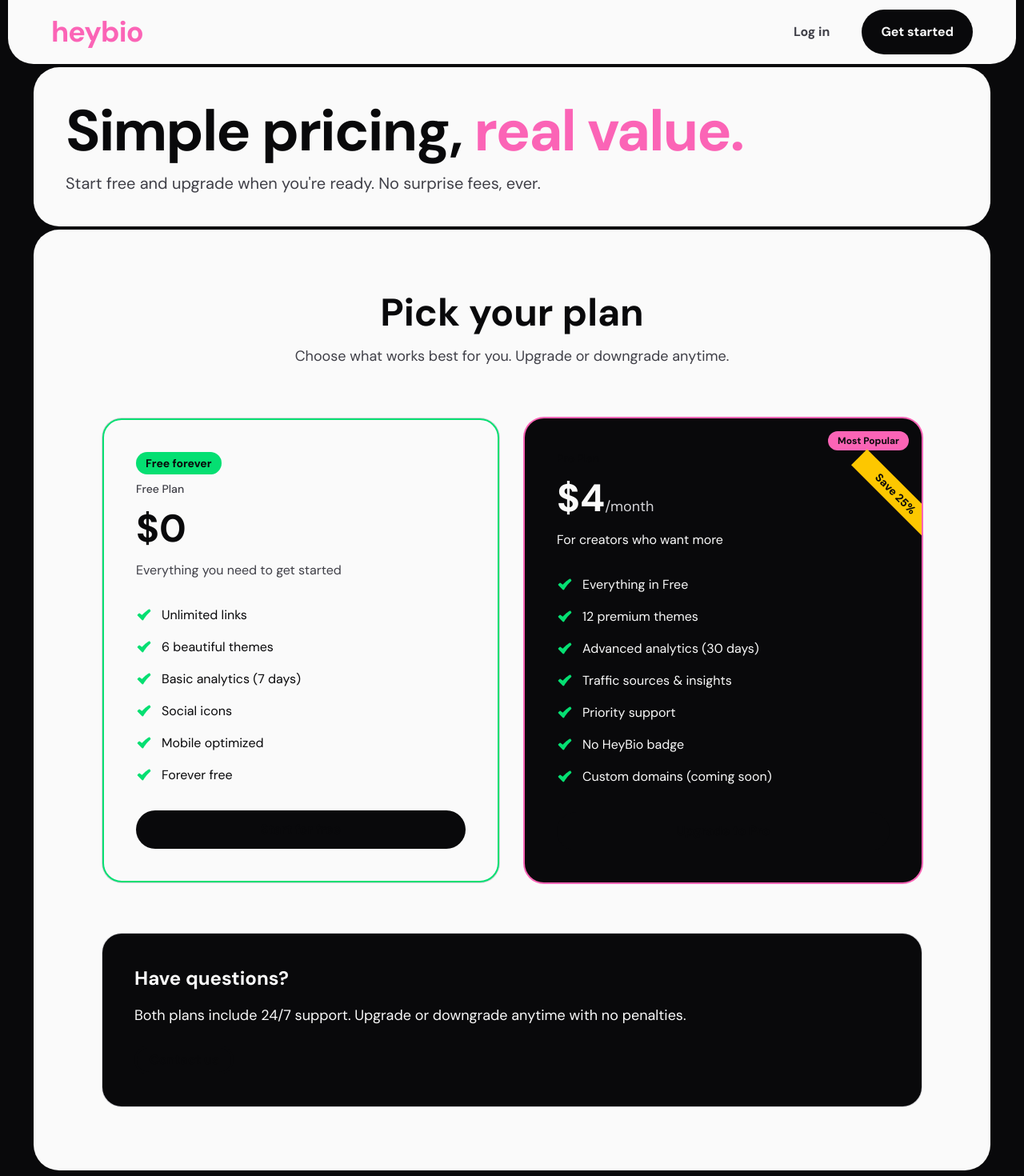
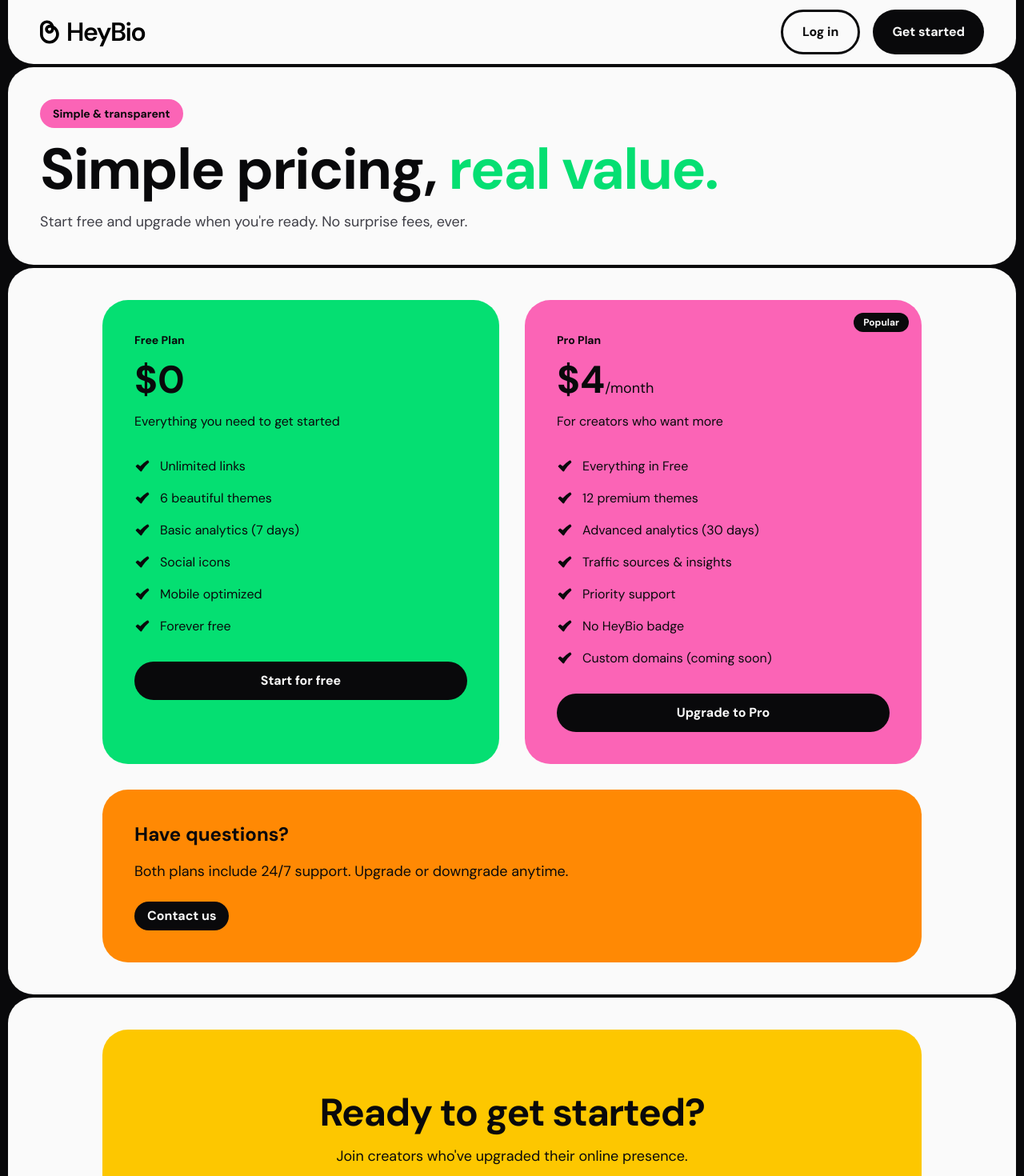
Before and after one commit to eitan-roberto/heybio, a Next.js app: page /pricing in a window 1280 px wide. Shown: the top 1470 px of the page at 80% size. Built offline with nearby package versions, Linux system fonts and the light colour scheme.

Commit message:
Update pricing, login, signup to match new design

```diff
--- a/src/app/login/page.tsx
+++ b/src/app/login/page.tsx
@@ -7,6 +7,7 @@
 import { Button } from '@/components/ui/button';
 import { Input } from '@/components/ui/input';
 import { Label } from '@/components/ui/label';
+import { SvgAsset } from '@/components/ui/svgasset';
 import { createClient } from '@/lib/supabase/client';
 
 function LoginForm() {
@@ -59,26 +60,25 @@
   };
 
   return (
-    <div className="w-full max-w-md">
+    <div className="w-full max-w-md px-4">
       {/* Logo */}
-      <Link href="/" className="block text-center mb-8">
-        <span className="text-4xl text-pink font-bold">heybio</span>
+      <Link href="/" className="block text-center mb-8 text-pink">
+        <SvgAsset src="/logos/logo-full.svg" height={48} className="mx-auto" />
       </Link>
 
       {/* Card */}
-      <div className="bg-bottom rounded-4xl p-8 shadow-xl ring-1 ring-low">
+      <div className="bg-bottom rounded-4xl p-6 md:p-8">
         <h1 className="text-2xl font-bold text-center mb-2 text-top">
           Welcome back
         </h1>
-        <p className="text-center text-mid mb-8">
+        <p className="text-center text-high mb-8">
           Sign in to manage your bio page
         </p>
 
         {/* Google Login */}
         <Button
           type="button"
-          variant="outline"
-          className="w-full rounded-full py-6 mb-4"
+          className="w-full rounded-full py-6 mb-4 bg-blue text-top hover:bg-blue/80"
           onClick={handleGoogleLogin}
           disabled={loading}
         >
@@ -107,7 +107,7 @@
                 placeholder="you@example.com"
                 value={email}
                 onChange={(e) => setEmail(e.target.value)}
-                className="pl-10 rounded-xl py-6"
+                className="pl-10 rounded-xl py-6 bg-low border-0"
                 required
               />
             </div>
@@ -128,21 +128,21 @@
                 placeholder="••••••••"
                 value={password}
                 onChange={(e) => setPassword(e.target.value)}
-                className="pl-10 rounded-xl py-6"
+                className="pl-10 rounded-xl py-6 bg-low border-0"
                 required
               />
             </div>
           </div>
 
           {error && (
-            <div className="p-3 rounded-lg bg-red-50 text-red-600 text-sm">
+            <div className="p-3 rounded-xl bg-orange/20 text-orange text-sm">
               {error}
             </div>
           )}
 
           <Button
             type="submit"
-            className="w-full rounded-full py-6 bg-top text-bottom hover:bg-high"
+            className="w-full rounded-full py-6 bg-green text-top hover:bg-green/80"
             disabled={loading}
           >
             {loading ? (
@@ -158,9 +158,9 @@
       </div>
 
       {/* Sign up link */}
-      <p className="text-center mt-6 text-mid">
+      <p className="text-center mt-6 text-high">
         Don&apos;t have an account?{' '}
-        <Link href="/signup" className="text-top font-medium hover:underline">
+        <Link href="/signup" className="text-pink font-medium hover:underline">
           Sign up
         </Link>
       </p>
@@ -170,11 +170,11 @@
 
 function LoginFallback() {
   return (
-    <div className="w-full max-w-md">
-      <div className="block text-center mb-8">
-        <span className="text-4xl text-pink font-bold">heybio</span>
+    <div className="w-full max-w-md px-4">
+      <div className="block text-center mb-8 text-pink">
+        <SvgAsset src="/logos/logo-full.svg" height={48} className="mx-auto" />
       </div>
-      <div className="bg-bottom rounded-4xl p-8 shadow-xl ring-1 ring-low flex items-center justify-center min-h-[400px]">
+      <div className="bg-bottom rounded-4xl p-8 flex items-center justify-center min-h-[400px]">
         <Icon icon="loader-2" className="w-8 h-8 animate-spin text-mid" />
       </div>
     </div>
@@ -183,7 +183,7 @@
 
 export default function LoginPage() {
   return (
-    <div className="min-h-screen flex items-center justify-center bg-top px-4">
+    <div className="min-h-screen flex items-center justify-center">
       <Suspense fallback={<LoginFallback />}>
         <LoginForm />
       </Suspense>
--- a/src/app/pricing/page.tsx
+++ b/src/app/pricing/page.tsx
@@ -1,8 +1,11 @@
 'use client';
 
+import { useState } from 'react';
 import Link from 'next/link';
 import { Icon } from '@/components/ui/icon';
 import { Button } from '@/components/ui/button';
+import { SvgAsset } from '@/components/ui/svgasset';
+import { cn } from '@/lib/utils';
 
 const FREE_FEATURES = [
   'Unlimited links',
@@ -24,23 +27,60 @@
 ];
 
 export default function PricingPage() {
+  const [mobileMenuOpen, setMobileMenuOpen] = useState(false);
+
   return (
-    <div className="min-h-screen bg-top flex flex-col gap-1">
+    <div className="min-h-screen flex flex-col gap-1 overflow-x-hidden">
       {/* Navigation */}
-      <nav className="mx-auto w-full bg-bottom px-10 py-3 rounded-bl-4xl rounded-br-4xl">
-        <div className="mx-auto flex items-center justify-between max-w-6xl">
-          <Link href="/" className="text-4xl text-pink font-bold tracking-tight">
-            heybio
+      <nav className="mx-auto w-full bg-bottom px-4 md:px-10 py-3 rounded-bl-4xl rounded-br-4xl">
+        <div className="mx-auto flex items-center justify-between">
+          <Link href="/" className="flex items-center gap-[12px] text-pink">
+            <SvgAsset src="/logos/logo-full.svg" height={42} />
           </Link>
-          <div className="flex items-center gap-2 md:gap-4">
-            <Button variant="ghost" size="lg" className="rounded-full" asChild>
+
+          {/* Desktop Navigation */}
+          <div className="hidden md:flex items-center gap-2 md:gap-4">
+            <Button variant="outline" size="lg" className="rounded-full" asChild>
               <Link href="/login">Log in</Link>
             </Button>
-            <Button
-              size="lg"
-              className="rounded-full bg-top text-bottom hover:bg-high"
-              asChild
-            >
+            <Button size="lg" className="rounded-full bg-top text-bottom hover:bg-high" asChild>
+              <Link href="/new">Get started</Link>
+            </Button>
+          </div>
+
+          {/* Mobile Hamburger */}
+          <button
+            onClick={() => setMobileMenuOpen(!mobileMenuOpen)}
+            className="md:hidden p-2 text-top"
+            aria-label="Toggle menu"
+          >
+            <div className="w-6 h-6 flex flex-col justify-center gap-1.5 relative">
+              <span className={cn(
+                "block h-[3px] w-full bg-current rounded-full transition-all duration-300 absolute",
+                mobileMenuOpen ? "rotate-45 top-1/2 -translate-y-1/2" : "top-0"
+              )} />
+              <span className={cn(
+                "block h-[3px] w-full bg-current rounded-full transition-all duration-300",
+                mobileMenuOpen && "opacity-0"
+              )} />
+              <span className={cn(
+                "block h-[3px] w-full bg-current rounded-full transition-all duration-300 absolute",
+                mobileMenuOpen ? "-rotate-45 top-1/2 -translate-y-1/2" : "bottom-0"
+              )} />
+            </div>
+          </button>
+        </div>
+
+        {/* Mobile Menu Dropdown */}
+        <div className={cn(
+          "md:hidden overflow-hidden transition-all duration-300",
+          mobileMenuOpen ? "max-h-48 mt-4" : "max-h-0"
+        )}>
+          <div className="flex flex-col gap-2 pb-4">
+            <Button variant="outline" size="lg" className="rounded-full w-full" asChild>
+              <Link href="/login">Log in</Link>
+            </Button>
+            <Button size="lg" className="rounded-full bg-top text-bottom hover:bg-high w-full" asChild>
               <Link href="/new">Get started</Link>
             </Button>
           </div>
@@ -48,108 +88,77 @@
       </nav>
 
       {/* Hero Section */}
-      <section className="relative bg-bottom p-10 rounded-4xl overflow-hidden flex flex-col gap-3 mx-4 md:mx-8">
-        <h1 className="text-5xl font-bold leading-[1.1] tracking-tight text-top md:text-7xl">
+      <section className="relative bg-bottom p-4 md:p-10 rounded-4xl overflow-hidden flex flex-col gap-3">
+        <div className="inline-flex items-center gap-2 rounded-full px-4 py-2 text-xs md:text-sm bg-pink w-fit">
+          <span className="font-bold text-top">Simple & transparent</span>
+        </div>
+        <h1 className="text-4xl font-bold leading-[1.1] tracking-tight text-top md:text-7xl">
           Simple pricing,
-          <span className="text-pink"> real value.</span>
+          <span className="text-green"> real value.</span>
         </h1>
-        <p className="text-xl text-high max-w-2xl">
+        <p className="text-lg text-high max-w-2xl">
           Start free and upgrade when you're ready. No surprise fees, ever.
         </p>
       </section>
 
       {/* Pricing Cards Section */}
-      <section className="px-4 py-20 md:px-8 bg-bottom rounded-4xl mx-4 md:mx-8">
+      <section className="bg-bottom p-4 md:p-10 rounded-4xl">
         <div className="mx-auto max-w-5xl">
-          {/* Section Header */}
-          <div className="mb-16 text-center">
-            <h2 className="text-4xl font-bold text-top md:text-5xl">
-              Pick your plan
-            </h2>
-            <p className="mt-4 text-high text-lg">
-              Choose what works best for you. Upgrade or downgrade anytime.
-            </p>
-          </div>
-
           {/* Pricing Cards */}
-          <div className="grid gap-6 md:grid-cols-2 md:gap-8">
+          <div className="grid gap-4 md:gap-8 md:grid-cols-2">
             {/* Free Plan */}
-            <div className="rounded-3xl p-8 ring-1 ring-low md:p-10 bg-bottom border-2 border-green">
-              <div className="flex items-center gap-2 mb-2">
-                <div className="inline-block px-3 py-1 rounded-full bg-green text-top text-sm font-bold">
-                  Free forever
-                </div>
-              </div>
-              <div className="text-sm font-medium text-high">Free Plan</div>
+            <div className="rounded-4xl p-6 md:p-10 bg-green">
+              <div className="text-sm font-bold text-top">Free Plan</div>
               <div className="mt-4 text-5xl font-bold text-top">$0</div>
-              <p className="mt-4 text-high">
-                Everything you need to get started
-              </p>
+              <p className="mt-4 text-top">Everything you need to get started</p>
 
               <ul className="mt-8 space-y-4">
                 {FREE_FEATURES.map((feature) => (
-                  <li
-                    key={feature}
-                    className="flex items-center gap-3 text-top"
-                  >
-                    <Icon icon="check" className="w-5 h-5 flex-shrink-0 text-green" />
+                  <li key={feature} className="flex items-center gap-3 text-top">
+                    <Icon icon="check" className="w-5 h-5 flex-shrink-0" />
                     {feature}
                   </li>
                 ))}
               </ul>
 
-              <Button
-                className="mt-8 w-full rounded-full py-6 bg-green text-top hover:bg-green/80"
-                asChild
-              >
+              <Button className="mt-8 w-full rounded-full py-6 bg-top text-bottom hover:bg-high" asChild>
                 <Link href="/new">Start for free</Link>
               </Button>
             </div>
 
             {/* Pro Plan */}
-            <div className="relative overflow-hidden rounded-3xl bg-top text-bottom p-8 md:p-10 ring-2 ring-pink">
-              <div className="absolute top-4 right-4 inline-block px-3 py-1 rounded-full bg-pink text-top text-xs font-bold">
-                Most Popular
+            <div className="relative rounded-4xl p-6 md:p-10 bg-pink overflow-hidden">
+              <div className="absolute top-4 right-4 inline-block px-3 py-1 rounded-full bg-top text-bottom text-xs font-bold">
+                Popular
               </div>
-              <div className="text-sm font-medium text-top">Pro Plan</div>
-              <div className="mt-4 text-5xl font-bold text-bottom">
-                $4<span className="text-lg font-normal text-low">/month</span>
+              <div className="text-sm font-bold text-top">Pro Plan</div>
+              <div className="mt-4 text-5xl font-bold text-top">
+                $4<span className="text-lg font-normal">/month</span>
               </div>
-              <p className="mt-4 text-bottom">For creators who want more</p>
+              <p className="mt-4 text-top">For creators who want more</p>
 
               <ul className="mt-8 space-y-4">
                 {PRO_FEATURES.map((feature) => (
-                  <li
-                    key={feature}
-                    className="flex items-center gap-3 text-bottom"
-                  >
-                    <Icon icon="check" className="w-5 h-5 flex-shrink-0 text-green" />
+                  <li key={feature} className="flex items-center gap-3 text-top">
+                    <Icon icon="check" className="w-5 h-5 flex-shrink-0" />
                     {feature}
                   </li>
                 ))}
               </ul>
 
-              <Button
-                className="mt-8 w-full rounded-full py-6 bg-pink text-top hover:bg-pink/80"
-                asChild
-              >
+              <Button className="mt-8 w-full rounded-full py-6 bg-top text-bottom hover:bg-high" asChild>
                 <Link href="/new">Upgrade to Pro</Link>
               </Button>
-
-              {/* Save badge */}
-              <div className="absolute top-20 -right-8 rotate-45 bg-yellow px-8 py-1 text-top font-bold text-sm">
-                Save 25%
-              </div>
             </div>
           </div>
 
-          {/* FAQ or comparison table */}
-          <div className="mt-16 rounded-3xl p-8 md:p-10 bg-top ring-1 ring-low">
-            <h3 className="text-2xl font-bold text-bottom mb-4">Have questions?</h3>
-            <p className="text-bottom text-lg mb-6">
-              Both plans include 24/7 support. Upgrade or downgrade anytime with no penalties.
+          {/* FAQ */}
+          <div className="mt-8 rounded-4xl p-6 md:p-10 bg-orange">
+            <h3 className="text-2xl font-bold text-top mb-4">Have questions?</h3>
+            <p className="text-top text-lg mb-6">
+              Both plans include 24/7 support. Upgrade or downgrade anytime.
             </p>
-            <Button variant="outline" className="rounded-full" asChild>
+            <Button className="rounded-full bg-top text-bottom hover:bg-high" asChild>
               <Link href="mailto:hello@heybio.co">Contact us</Link>
             </Button>
           </div>
@@ -157,18 +166,15 @@
       </section>
 
       {/* CTA Section */}
-      <section className="px-4 py-20 md:px-8">
-        <div className="mx-auto max-w-5xl rounded-4xl bg-pink p-10 text-center text-top md:p-20">
-          <h2 className="text-4xl font-bold tracking-tight md:text-6xl">
+      <section className="bg-bottom p-4 md:p-10 rounded-4xl">
+        <div className="mx-auto max-w-5xl rounded-4xl bg-yellow p-6 md:p-20 text-center">
+          <h2 className="text-3xl md:text-5xl font-bold tracking-tight text-top">
             Ready to get started?
           </h2>
-          <p className="mx-auto mt-6 max-w-xl text-lg text-top">
+          <p className="mx-auto mt-4 max-w-xl text-lg text-top">
             Join creators who've upgraded their online presence.
           </p>
-          <Button
-            className="mt-10 rounded-full px-10 py-7 text-lg bg-top text-pink hover:bg-high"
-            asChild
-          >
+          <Button className="mt-8 rounded-full px-8 py-6 text-lg bg-top text-bottom hover:bg-high" asChild>
             <Link href="/new">
               Create your free page
               <Icon icon="arrow-right" className="ml-2 w-5 h-5" />
@@ -178,21 +184,15 @@
       </section>
 
       {/* Footer */}
-      <footer className="bg-bottom px-4 py-12 md:px-8 border-t border-low">
+      <footer className="bg-bottom px-4 md:px-10 py-8 rounded-tl-4xl rounded-tr-4xl">
         <div className="mx-auto flex max-w-6xl flex-col items-center justify-between gap-6 md:flex-row">
-          <Link href="/" className="text-3xl font-bold tracking-tight text-pink">
-            heybio
+          <Link href="/" className="text-pink">
+            <SvgAsset src="/logos/logo-full.svg" height={32} />
           </Link>
           <div className="flex items-center gap-8 text-sm text-high">
-            <Link href="/pricing" className="transition-colors hover:text-green">
-              Pricing
-            </Link>
-            <Link href="#" className="transition-colors hover:text-green">
-              Privacy
-            </Link>
-            <Link href="#" className="transition-colors hover:text-green">
-              Terms
-            </Link>
+            <Link href="/pricing" className="transition-colors hover:text-top">Pricing</Link>
+            <Link href="#" className="transition-colors hover:text-top">Privacy</Link>
+            <Link href="#" className="transition-colors hover:text-top">Terms</Link>
           </div>
         </div>
       </footer>
--- a/src/app/signup/page.tsx
+++ b/src/app/signup/page.tsx
@@ -1,15 +1,16 @@
 'use client';
 
-import { useState, Suspense } from 'react';
+import { useState } from 'react';
 import Link from 'next/link';
 import { useRouter } from 'next/navigation';
 import { Icon } from '@/components/ui/icon';
 import { Button } from '@/components/ui/button';
 import { Input } from '@/components/ui/input';
 import { Label } from '@/components/ui/label';
+import { SvgAsset } from '@/components/ui/svgasset';
 import { createClient } from '@/lib/supabase/client';
 
-function SignupForm() {
+export default function SignupPage() {
   const router = useRouter();
 
   const [name, setName] = useState('');
@@ -71,41 +72,46 @@
 
   if (success) {
     return (
-      <div className="w-full max-w-md">
+      <div className="min-h-screen flex items-center justify-center">
+        <div className="w-full max-w-md px-4">
           <div className="bg-bottom rounded-4xl p-8 text-center">
-          <Icon icon="check" className="w-16 h-16 text-green mx-auto mb-4" />
+            <div className="w-16 h-16 rounded-full bg-green flex items-center justify-center mx-auto mb-4">
+              <Icon icon="check" className="w-8 h-8 text-top" />
+            </div>
             <h2 className="text-2xl font-bold text-top mb-2">Welcome!</h2>
             <p className="text-high mb-6">
               Check your email to confirm your account.
             </p>
-          <Button className="w-full rounded-full py-6 bg-top text-bottom hover:bg-high" asChild>
+            <Button className="w-full rounded-full py-6 bg-green text-top hover:bg-green/80" asChild>
               <Link href="/dashboard">Go to Dashboard</Link>
             </Button>
+          </div>
         </div>
       </div>
     );
   }
 
   return (
-    <div className="w-full max-w-md">
+    <div className="min-h-screen flex items-center justify-center">
+      <div className="w-full max-w-md px-4">
         {/* Logo */}
-      <Link href="/" className="block text-center mb-8">
-        <span className="text-4xl text-pink font-bold">heybio</span>
+        <Link href="/" className="block text-center mb-8 text-pink">
+          <SvgAsset src="/logos/logo-full.svg" height={48} className="mx-auto" />
         </Link>
 
         {/* Card */}
-      <div className="bg-bottom rounded-4xl p-8 shadow-xl ring-1 ring-low">
+        <div className="bg-bottom rounded-4xl p-6 md:p-8">
           <h1 className="text-2xl font-bold text-center mb-2 text-top">
             Create your account
           </h1>
           <p className="text-center text-high mb-8">
-          Join creators who've already upgraded their presence
+            Join creators who've upgraded their presence
           </p>
 
           {/* Google Signup */}
           <Button
             type="button"
-          className="w-full rounded-full py-6 mb-4 bg-top text-bottom hover:bg-high"
+            className="w-full rounded-full py-6 mb-4 bg-blue text-top hover:bg-blue/80"
             onClick={handleGoogleSignup}
             disabled={loading}
           >
@@ -132,7 +138,7 @@
                 placeholder="John Doe"
                 value={name}
                 onChange={(e) => setName(e.target.value)}
-              className="rounded-xl py-6"
+                className="rounded-xl py-6 bg-low border-0"
                 required
               />
             </div>
@@ -147,7 +153,7 @@
                   placeholder="you@example.com"
                   value={email}
                   onChange={(e) => setEmail(e.target.value)}
-                className="pl-10 rounded-xl py-6"
+                  className="pl-10 rounded-xl py-6 bg-low border-0"
                   required
                 />
               </div>
@@ -163,21 +169,21 @@
                   placeholder="••••••••"
                   value={password}
                   onChange={(e) => setPassword(e.target.value)}
-                className="pl-10 rounded-xl py-6"
+                  className="pl-10 rounded-xl py-6 bg-low border-0"
                   required
                 />
               </div>
             </div>
 
             {error && (
-            <div className="p-3 rounded-lg bg-red-900/20 text-red-400 text-sm">
+              <div className="p-3 rounded-xl bg-orange/20 text-orange text-sm">
                 {error}
               </div>
             )}
 
             <Button
               type="submit"
-            className="w-full rounded-full py-6 bg-top text-bottom hover:bg-high"
+              className="w-full rounded-full py-6 bg-green text-top hover:bg-green/80"
               disabled={loading}
             >
               {loading ? (
@@ -199,33 +205,11 @@
         {/* Login link */}
         <p className="text-center mt-6 text-high">
           Already have an account?{' '}
-        <Link href="/login" className="text-top font-medium hover:text-pink">
+          <Link href="/login" className="text-pink font-medium hover:underline">
             Sign in
           </Link>
         </p>
       </div>
-  );
-}
-
-function SignupFallback() {
-  return (
-    <div className="w-full max-w-md">
-      <div className="block text-center mb-8">
-        <span className="text-4xl text-pink font-bold">heybio</span>
-      </div>
-      <div className="bg-bottom rounded-4xl p-8 shadow-xl ring-1 ring-low flex items-center justify-center min-h-[400px]">
-        <Icon icon="loader-2" className="w-8 h-8 animate-spin text-mid" />
-      </div>
     </div>
   );
 }
-
-export default function SignupPage() {
-  return (
-    <div className="min-h-screen flex items-center justify-center bg-top px-4">
-      <Suspense fallback={<SignupFallback />}>
-        <SignupForm />
-      </Suspense>
-    </div>
-  );
-}
```
Also changed, not shown: 1 other file (tests, documents, lock files or other folders). Lines whose indentation alone changed are shown as unchanged.
